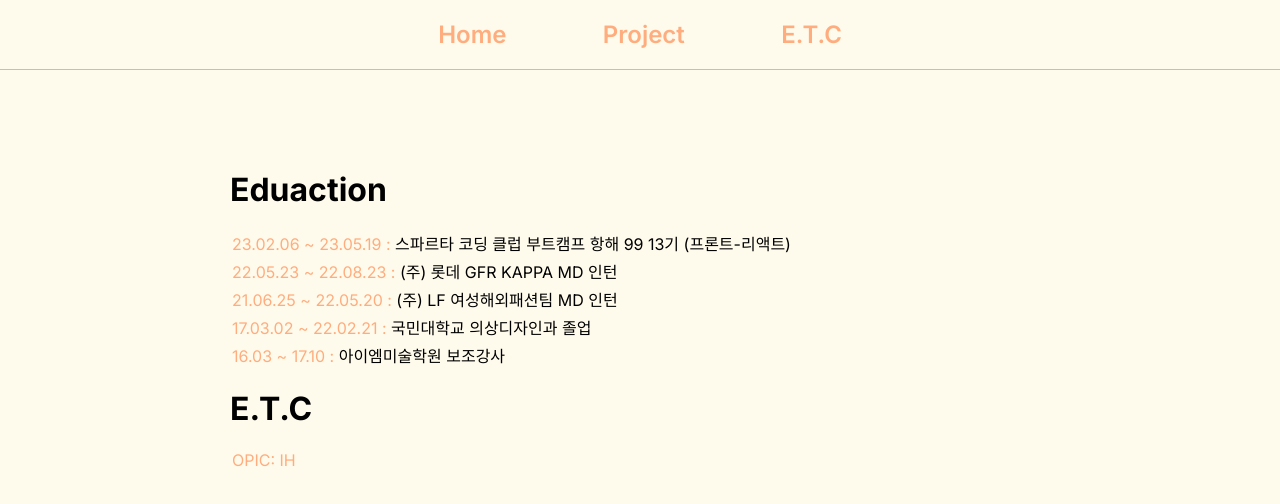
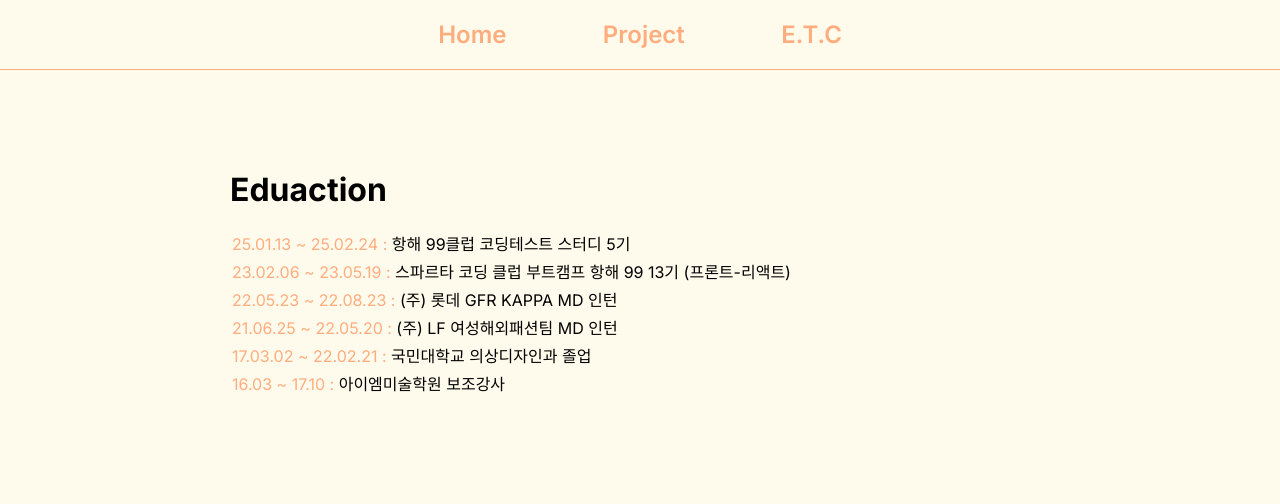
Before and after one commit to heyimcsy/my_portfolio, a Next.js app: page /education in a window 1280 px wide. Shown: the top 504 px of the page. Built offline with nearby package versions, Linux system fonts and the light colour scheme.

Commit message:
이력서 수정

```diff
--- a/src/app/education/page.js
+++ b/src/app/education/page.js
@@ -1,6 +1,6 @@
-'use client'
-import React from 'react'
-import { styled } from 'styled-components'
+'use client';
+import React from 'react';
+import { styled } from 'styled-components';
 
 const Education = () => {
 	return (
@@ -8,7 +8,14 @@ const Education = () => {
 			<BigContent>
 				<h1 className="title">Eduaction</h1>
 				<p className="list">
-          23.02.06 ~ 23.05.19 : <span className=" highlight">스파르타 코딩 클럽 부트캠프 항해 99 13기 (프론트-리액트)</span>
+					25.01.13 ~ 25.02.24 :{' '}
+					<span className=" highlight">항해 99클럽 코딩테스트 스터디 5기</span>
+				</p>
+				<p className="list">
+					23.02.06 ~ 23.05.19 :{' '}
+					<span className=" highlight">
+						스파르타 코딩 클럽 부트캠프 항해 99 13기 (프론트-리액트)
+					</span>
 				</p>
 				<p className="list">
 					22.05.23 ~ 22.08.23 : <span className=" highlight">(주) 롯데 GFR KAPPA MD 인턴 </span>
@@ -23,33 +30,36 @@ const Education = () => {
 					16.03 ~ 17.10 : <span className=" highlight">아이엠미술학원 보조강사</span>
 				</p>
 			</BigContent>
-      <BigContent>
-        <h1 className="second_title">E.T.C</h1>
-        <p className="list">OPIC: IH</p>
-      </BigContent>
+			{/*<BigContent>*/}
+			{/*	<h1 className="second_title">E.T.C</h1>*/}
+			{/*	<p className="list">OPIC: IH</p>*/}
+			{/*</BigContent>*/}
 		</Skeleton>
-  )
-}
+	);
+};
 
-export default Education
+export default Education;
 
 const Skeleton = styled.div`
 	width: 820px;
-`
+`;
 
 const BigContent = styled.div`
 	.title {
 		padding-bottom: 20px;
 	}
+
 	.second_title {
 		padding-top: 20px;
 		padding-bottom: 20px;
 	}
+
 	.list {
 		color: rgb(255, 173, 126);
 		padding: 2px;
 	}
+
 	.highlight {
 		color: black;
 	}
-`
+`;
--- a/src/app/project/page.js
+++ b/src/app/project/page.js
@@ -88,7 +88,7 @@ function Thira_Project() {
 					<br />
 					관리하는 창고의 bay를 생성하고 관리하는 페이지를 만들었습니다.
 				</p>
-				<p>진행 기간: 2024년 3월 ~ 2024년 4월</p>
+				<p>진행 기간: 2024년 2월 ~ 2024년 3월</p>
 				<p>기술 스택: JavaScript, jQuery, GitLab</p>
 				<hr className="line" />
 			</div>
```
Lines whose indentation alone changed are shown as unchanged.
